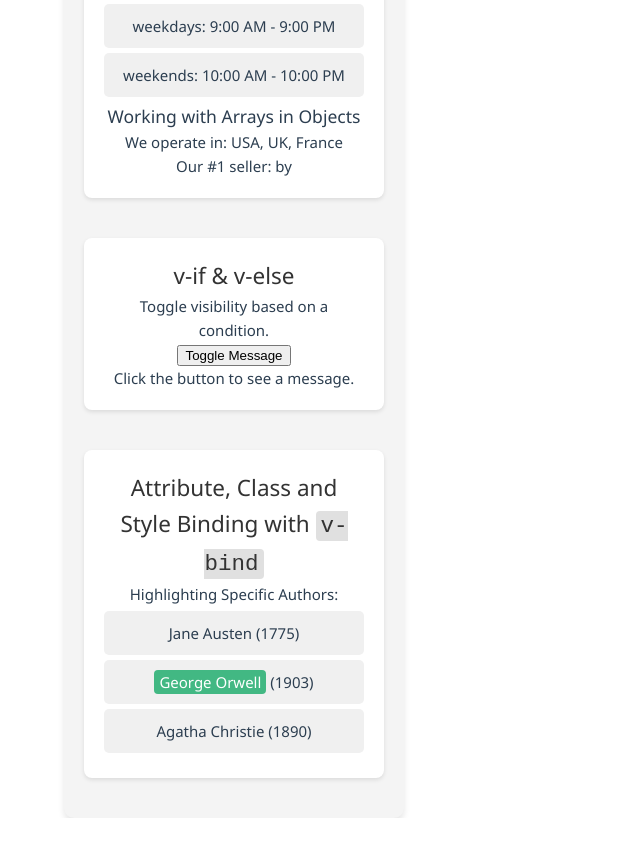
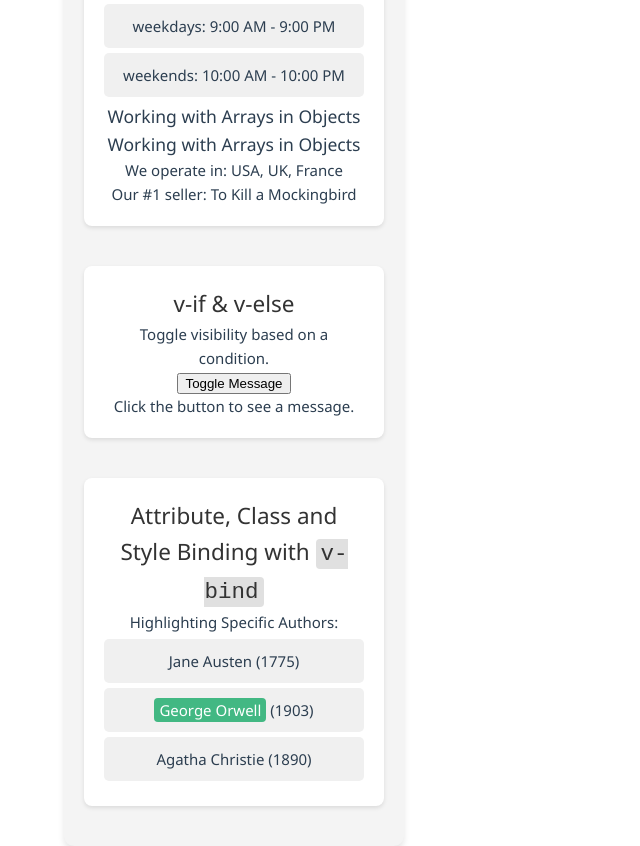
Before and after one commit to ChenZijian0801/FIT5032_2025_Zijian_Chen_35524367, a Vue app: page / in a window 1280 px wide. Shown: the part 1780-2626 px from the top of the page, without its empty margins (0-640 px from the left). Before the commit the page ends 2598 px from the top, so only its background shows below. Built offline with nearby package versions, Linux system fonts and the light colour scheme.

Commit message:
Working on JSON Lab features

```diff
--- a/src/components/JSON.vue
+++ b/src/components/JSON.vue
@@ -93,8 +93,9 @@
       <h3>Working with Arrays in Objects</h3>
       <!-- Activity 12: Get the top sellers from the bookstores object. -->
       <!-- TODO: CODE TO GET TOP SELLERS HERE -->
+       <h3>Working with Arrays in Objects</h3>
       <p>We operate in: {{ bookstores.countries.join(', ') }}</p>
-      <p>Our #1 seller: {{ bookstores.topSellers[0].title }} by {{ bookstores.topSellers[0].author }}</p>
+      <p>Our #1 seller: {{ bookstores.topSellers[0] }}</p>
     </section>
 
     <section class="lab-section">
```
